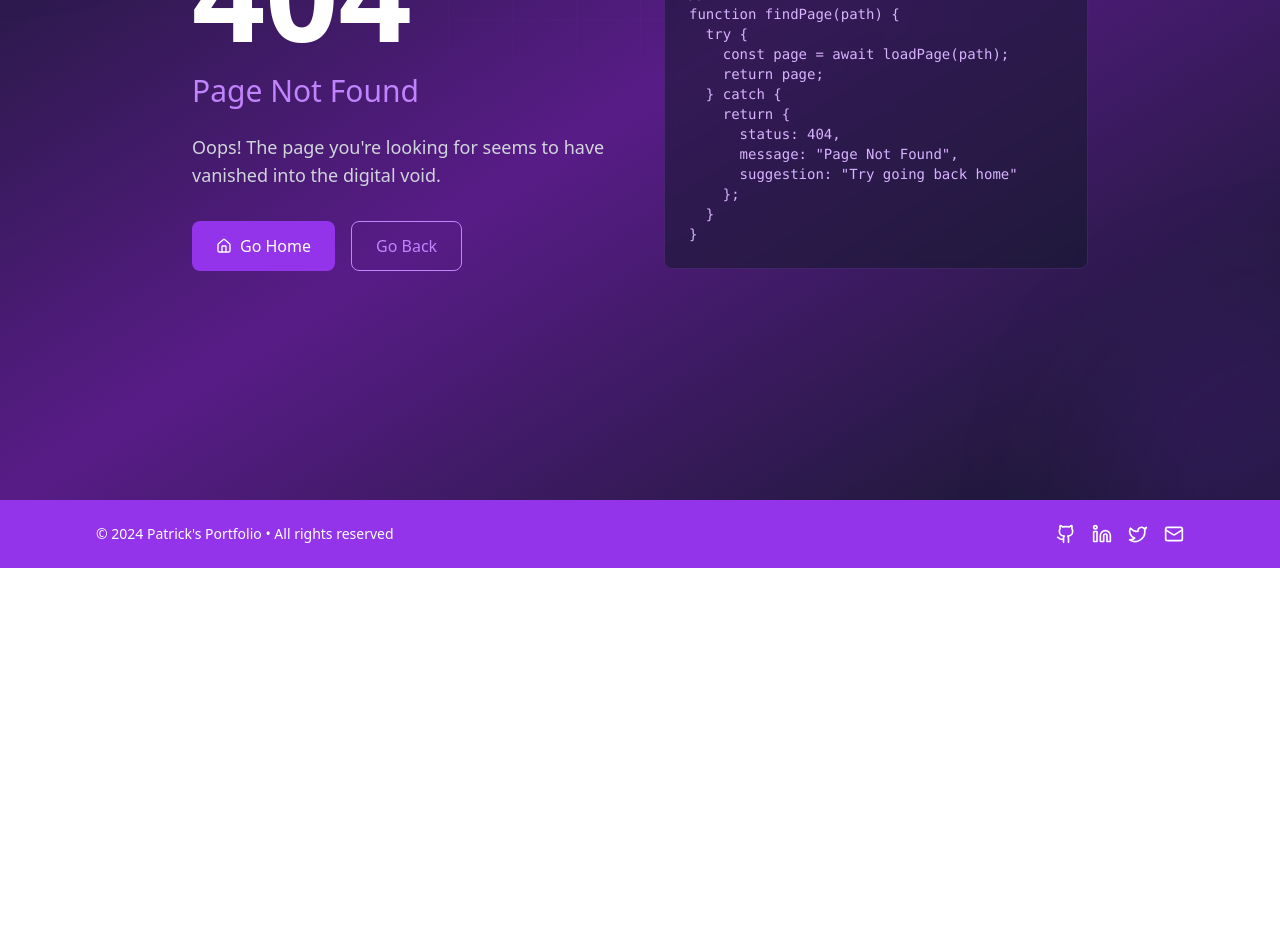
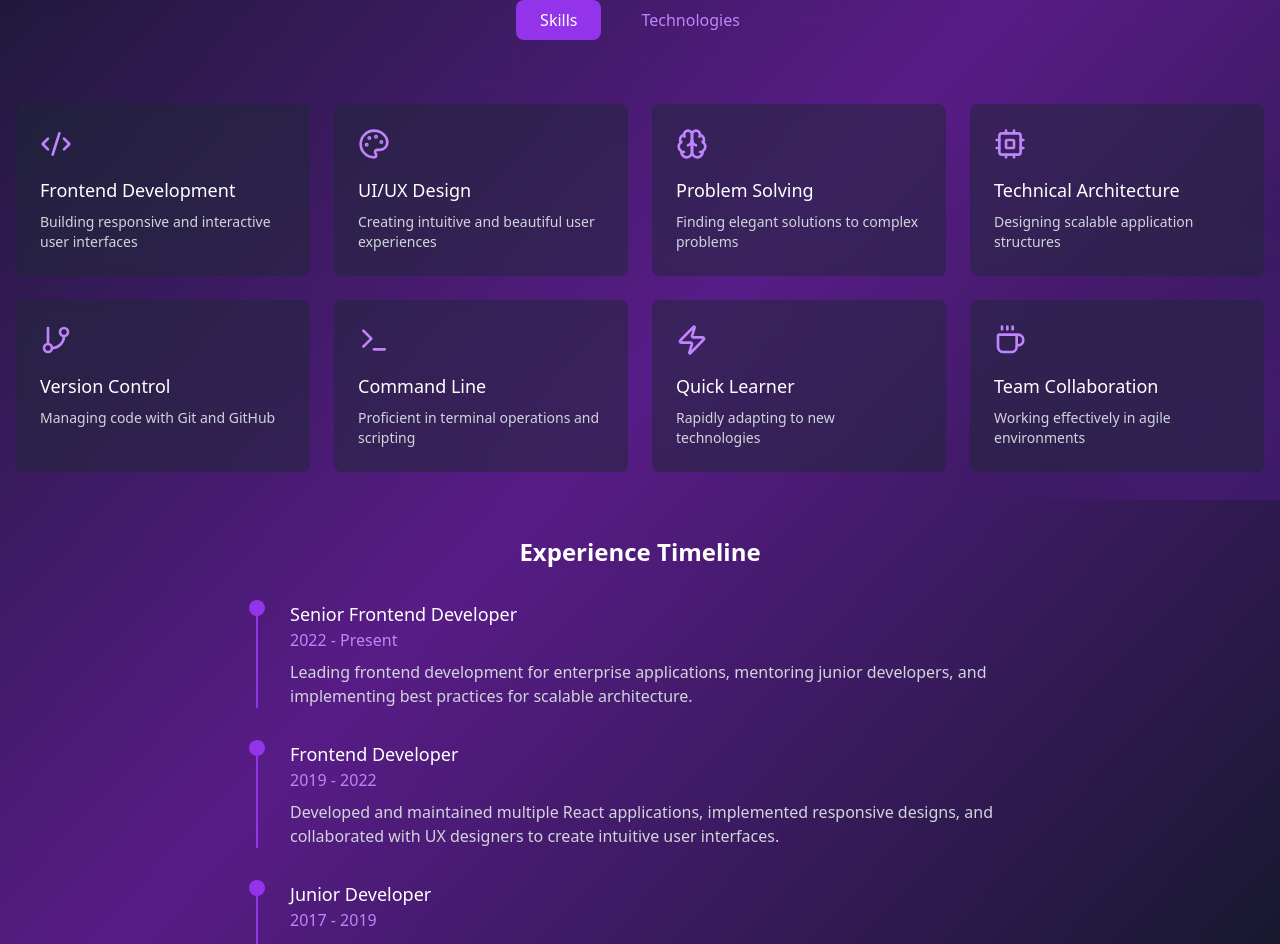
Before and after one commit to amartey-tricky/portfolio, a Next.js app: page /about in a window 1280 px wide. Before the commit this address had no page. Shown: the part 300-1244 px from the top of the page. Before the commit the page ends 868 px from the top, so only its background shows below. Built offline with nearby package versions, Linux system fonts and the light colour scheme.

Commit message:
create about page

```diff
--- /dev/null
+++ b/app/about/page.tsx
@@ -0,0 +1,192 @@
+'use client'
+
+import React from 'react';
+import { motion } from 'framer-motion';
+import { Code2, Brain, Palette, Cpu, GitBranch, Terminal, Coffee, Zap } from 'lucide-react';
+
+const containerVariants = {
+  hidden: { opacity: 0 },
+  visible: {
+    opacity: 1,
+    transition: {
+      staggerChildren: 0.2,
+      delayChildren: 0.3,
+    }
+  }
+};
+
+const itemVariants = {
+  hidden: { opacity: 0, y: 20 },
+  visible: {
+    opacity: 1,
+    y: 0,
+    transition: { duration: 0.5 }
+  }
+};
+
+const skills = [
+  { name: 'Frontend Development', icon: Code2, description: 'Building responsive and interactive user interfaces' },
+  { name: 'UI/UX Design', icon: Palette, description: 'Creating intuitive and beautiful user experiences' },
+  { name: 'Problem Solving', icon: Brain, description: 'Finding elegant solutions to complex problems' },
+  { name: 'Technical Architecture', icon: Cpu, description: 'Designing scalable application structures' },
+  { name: 'Version Control', icon: GitBranch, description: 'Managing code with Git and GitHub' },
+  { name: 'Command Line', icon: Terminal, description: 'Proficient in terminal operations and scripting' },
+  { name: 'Quick Learner', icon: Zap, description: 'Rapidly adapting to new technologies' },
+  { name: 'Team Collaboration', icon: Coffee, description: 'Working effectively in agile environments' },
+];
+
+const technologies = [
+  { category: 'Frontend', items: ['React', 'Next.js', 'TypeScript', 'Tailwind CSS'] },
+  { category: 'State Management', items: ['Redux', 'Zustand', 'React Query', 'Context API'] },
+  { category: 'Testing', items: ['Jest', 'React Testing Library', 'Cypress', 'Playwright'] },
+  { category: 'Tools', items: ['VS Code', 'Git', 'Docker', 'Webpack'] },
+];
+
+export default function About() {
+  const [activeTab, setActiveTab] = React.useState('skills');
+
+  return (
+    <div className="min-h-screen bg-gradient-to-br from-gray-900 via-purple-900 to-gray-900">
+      {/* Background Elements */}
+      <div className="absolute inset-0 overflow-hidden">
+        <div className="absolute w-96 h-96 -top-48 -left-48 bg-purple-500/20 rounded-full blur-3xl" />
+        <div className="absolute w-96 h-96 -bottom-48 -right-48 bg-purple-700/20 rounded-full blur-3xl" />
+      </div>
+
+      {/* Grid Pattern Overlay */}
+      <div className="absolute inset-0 bg-[linear-gradient(rgba(255,255,255,0.02)_1px,transparent_1px),linear-gradient(90deg,rgba(255,255,255,0.02)_1px,transparent_1px)] bg-[size:4rem_4rem] [mask-image:radial-gradient(ellipse_80%_50%_at_50%_0%,#000_70%,transparent_110%)]" />
+
+      <div className="relative container mx-auto px-4 py-20">
+        <motion.div
+          variants={containerVariants}
+          initial="hidden"
+          animate="visible"
+          className="space-y-16"
+        >
+          {/* Hero Section */}
+          <motion.div variants={itemVariants} className="text-center max-w-3xl mx-auto">
+            <h1 className="text-4xl md:text-5xl font-bold text-white mb-6">About Me</h1>
+            <p className="text-lg text-gray-300">
+              I'm a passionate frontend developer with a keen eye for design and a love for creating
+              seamless user experiences. With years of experience in web development, I specialize in
+              building modern, responsive applications using cutting-edge technologies.
+            </p>
+          </motion.div>
+
+          {/* Navigation Tabs */}
+          <motion.div variants={itemVariants} className="flex justify-center space-x-4">
+            <button
+              type="button"
+              onClick={() => setActiveTab('skills')}
+              className={`px-6 py-2 rounded-lg transition-colors ${
+                activeTab === 'skills'
+                  ? 'bg-purple-600 text-white'
+                  : 'text-purple-400 hover:bg-purple-600/10'
+              }`}
+            >
+              Skills
+            </button>
+            <button
+              type="button"
+              onClick={() => setActiveTab('technologies')}
+              className={`px-6 py-2 rounded-lg transition-colors ${
+                activeTab === 'technologies'
+                  ? 'bg-purple-600 text-white'
+                  : 'text-purple-400 hover:bg-purple-600/10'
+              }`}
+            >
+              Technologies
+            </button>
+          </motion.div>
+
+          {/* Content Sections */}
+          {activeTab === 'skills' && (
+            <motion.div
+              variants={containerVariants}
+              initial="hidden"
+              animate="visible"
+              className="grid grid-cols-1 md:grid-cols-2 lg:grid-cols-4 gap-6"
+            >
+              {skills.map((skill, index) => (
+                <motion.div
+                  key={index}
+                  variants={itemVariants}
+                  className="bg-gray-800/50 backdrop-blur-sm rounded-lg p-6 hover:bg-gray-800/70 transition-colors"
+                >
+                  <skill.icon className="w-8 h-8 text-purple-400 mb-4" />
+                  <h3 className="text-lg font-medium text-white mb-2">{skill.name}</h3>
+                  <p className="text-gray-300 text-sm">{skill.description}</p>
+                </motion.div>
+              ))}
+            </motion.div>
+          )}
+
+          {activeTab === 'technologies' && (
+            <motion.div
+              variants={containerVariants}
+              initial="hidden"
+              animate="visible"
+              className="grid grid-cols-1 md:grid-cols-2 lg:grid-cols-4 gap-6"
+            >
+              {technologies.map((tech, index) => (
+                <motion.div
+                  key={index}
+                  variants={itemVariants}
+                  className="bg-gray-800/50 backdrop-blur-sm rounded-lg p-6"
+                >
+                  <h3 className="text-lg font-medium text-white mb-4">{tech.category}</h3>
+                  <div className="flex flex-wrap gap-2">
+                    {tech.items.map((item, i) => (
+                      <span
+                        key={i}
+                        className="px-3 py-1 bg-purple-600/20 text-purple-400 rounded-full text-sm"
+                      >
+                        {item}
+                      </span>
+                    ))}
+                  </div>
+                </motion.div>
+              ))}
+            </motion.div>
+          )}
+
+          {/* Timeline Section */}
+          <motion.div variants={containerVariants} className="max-w-3xl mx-auto">
+            <h2 className="text-2xl font-bold text-white mb-8 text-center">Experience Timeline</h2>
+            <div className="space-y-8">
+              <motion.div variants={itemVariants} className="relative pl-8 border-l-2 border-purple-600">
+                <div className="absolute w-4 h-4 bg-purple-600 rounded-full -left-[9px] top-0" />
+                <h3 className="text-lg font-medium text-white">Senior Frontend Developer</h3>
+                <p className="text-purple-400">2022 - Present</p>
+                <p className="text-gray-300 mt-2">
+                  Leading frontend development for enterprise applications, mentoring junior developers,
+                  and implementing best practices for scalable architecture.
+                </p>
+              </motion.div>
+
+              <motion.div variants={itemVariants} className="relative pl-8 border-l-2 border-purple-600">
+                <div className="absolute w-4 h-4 bg-purple-600 rounded-full -left-[9px] top-0" />
+                <h3 className="text-lg font-medium text-white">Frontend Developer</h3>
+                <p className="text-purple-400">2019 - 2022</p>
+                <p className="text-gray-300 mt-2">
+                  Developed and maintained multiple React applications, implemented responsive designs,
+                  and collaborated with UX designers to create intuitive user interfaces.
+                </p>
+              </motion.div>
+
+              <motion.div variants={itemVariants} className="relative pl-8 border-l-2 border-purple-600">
+                <div className="absolute w-4 h-4 bg-purple-600 rounded-full -left-[9px] top-0" />
+                <h3 className="text-lg font-medium text-white">Junior Developer</h3>
+                <p className="text-purple-400">2017 - 2019</p>
+                <p className="text-gray-300 mt-2">
+                  Started my journey in web development, working on various projects and learning
+                  fundamental technologies and best practices.
+                </p>
+              </motion.div>
+            </div>
+          </motion.div>
+        </motion.div>
+      </div>
+    </div>
+  );
+}
```
